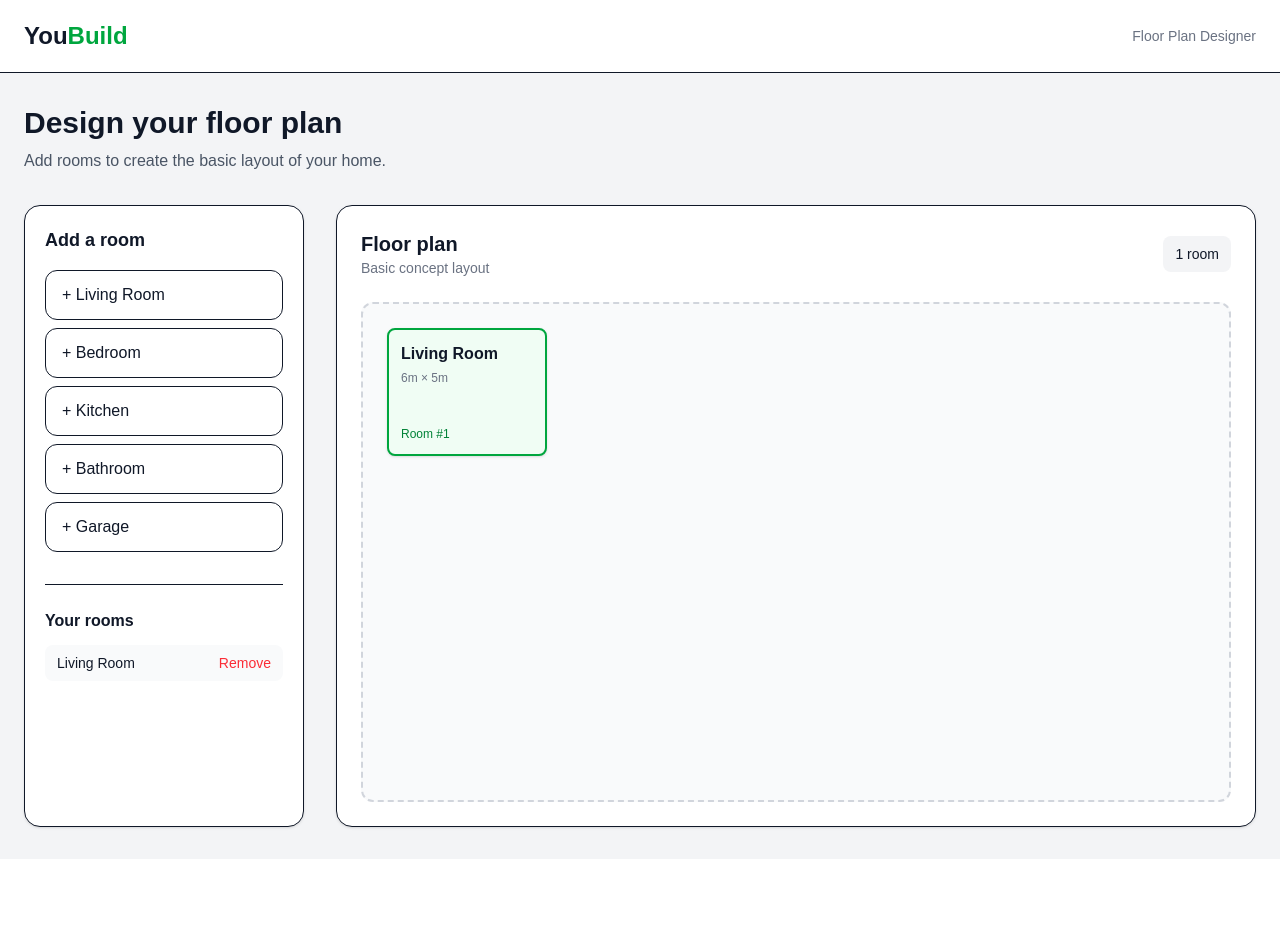
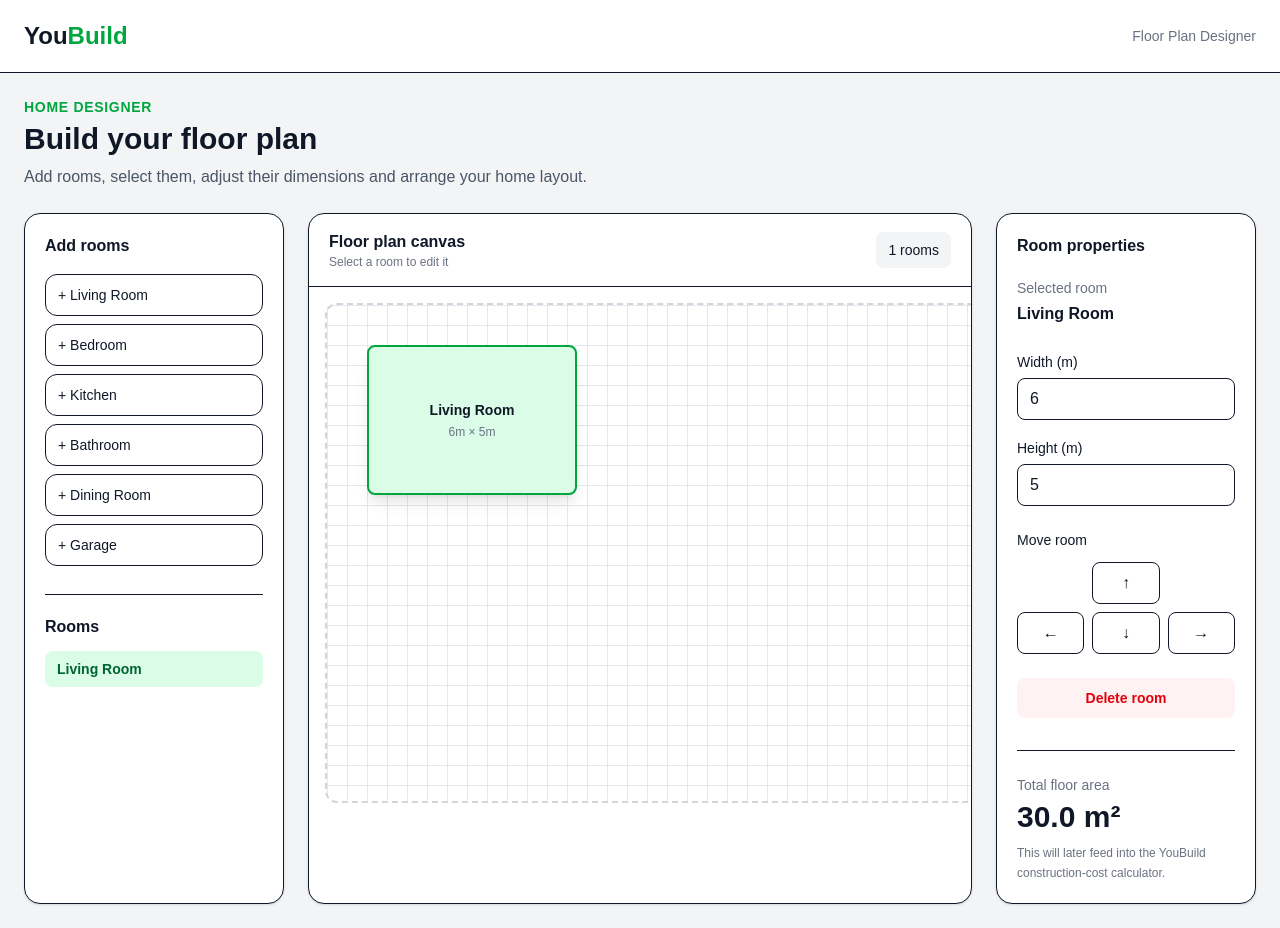
Before and after one commit to moitaleldere-alt/Youbuild-, a Next.js app: page /designer/floorplan in a window 1280 px wide. Before the commit the page ends 859 px from the top, so only its background shows below. Built offline with nearby package versions, Linux system fonts and the light colour scheme.

Commit message:
upgrade interactive floor plan

```diff
--- a/app/designer/floorplan/page.tsx
+++ b/app/designer/floorplan/page.tsx
@@ -7,9 +7,18 @@ type Room = {
   name: string;
   width: number;
   height: number;
+  x: number;
+  y: number;
 };
 
-const roomTypes = ["Living Room", "Bedroom", "Kitchen", "Bathroom", "Garage"];
+const roomTypes = [
+  "Living Room",
+  "Bedroom",
+  "Kitchen",
+  "Bathroom",
+  "Dining Room",
+  "Garage",
+];
 
 export default function FloorPlanPage() {
   const [rooms, setRooms] = useState<Room[]>([
@@ -18,8 +27,14 @@ export default function FloorPlanPage() {
       name: "Living Room",
       width: 6,
       height: 5,
+      x: 40,
+      y: 40,
     },
   ]);
+
+  const [selectedId, setSelectedId] = useState<number | null>(1);
+
+  const selectedRoom = rooms.find((room) => room.id === selectedId);
 
   function addRoom(name: string) {
     const newRoom: Room = {
@@ -27,110 +42,308 @@ export default function FloorPlanPage() {
       name,
       width: 4,
       height: 4,
+      x: 80 + rooms.length * 20,
+      y: 80 + rooms.length * 20,
     };
 
-    setRooms([...rooms, newRoom]);
+    setRooms((current) => [...current, newRoom]);
+    setSelectedId(newRoom.id);
   }
 
   function removeRoom(id: number) {
-    setRooms(rooms.filter((room) => room.id !== id));
+    setRooms((current) => current.filter((room) => room.id !== id));
+
+    if (selectedId === id) {
+      setSelectedId(null);
     }
+  }
+
+  function updateSelectedRoom(
+    property: "width" | "height",
+    value: number
+  ) {
+    if (!selectedId) return;
+
+    setRooms((current) =>
+      current.map((room) =>
+        room.id === selectedId
+          ? {
+              ...room,
+              [property]: Math.max(2, value),
+            }
+          : room
+      )
+    );
+  }
+
+  function moveSelected(dx: number, dy: number) {
+    if (!selectedId) return;
+
+    setRooms((current) =>
+      current.map((room) =>
+        room.id === selectedId
+          ? {
+              ...room,
+              x: Math.max(0, Math.min(600, room.x + dx)),
+              y: Math.max(0, Math.min(420, room.y + dy)),
+            }
+          : room
+      )
+    );
+  }
+
+  const totalArea = rooms.reduce(
+    (total, room) => total + room.width * room.height,
+    0
+  );
 
   return (
     <main className="min-h-screen bg-gray-100 text-gray-900">
+      {/* Header */}
       <header className="border-b bg-white">
         <div className="mx-auto flex max-w-7xl items-center justify-between px-6 py-5">
           <a href="/" className="text-2xl font-bold">
             You<span className="text-green-600">Build</span>
           </a>
 
-          <span className="text-sm text-gray-500">Floor Plan Designer</span>
+          <div className="text-sm text-gray-500">
+            Floor Plan Designer
+          </div>
         </div>
       </header>
 
-      <section className="mx-auto max-w-7xl px-6 py-8">
-        <h1 className="text-3xl font-bold">Design your floor plan</h1>
-
-        <p className="mt-2 text-gray-600">
-          Add rooms to create the basic layout of your home.
+      {/* Main */}
+      <section className="mx-auto max-w-7xl px-4 py-6 sm:px-6">
+        <div className="mb-6">
+          <p className="text-sm font-semibold uppercase tracking-wider text-green-600">
+            Home Designer
           </p>
 
-        <div className="mt-8 grid gap-8 lg:grid-cols-[280px_1fr]">
-          {/* Room controls */}
+          <h1 className="mt-1 text-3xl font-bold">
+            Build your floor plan
+          </h1>
+
+          <p className="mt-2 max-w-2xl text-gray-600">
+            Add rooms, select them, adjust their dimensions and arrange your
+            home layout.
+          </p>
+        </div>
+
+        <div className="grid gap-6 lg:grid-cols-[260px_1fr_260px]">
+          {/* Left panel */}
           <aside className="rounded-2xl border bg-white p-5 shadow-sm">
-            <h2 className="text-lg font-semibold">Add a room</h2>
+            <h2 className="font-semibold">Add rooms</h2>
 
             <div className="mt-4 space-y-2">
               {roomTypes.map((room) => (
                 <button
                   key={room}
                   onClick={() => addRoom(room)}
-                  className="w-full rounded-xl border px-4 py-3 text-left font-medium hover:border-green-600 hover:bg-green-50"
+                  className="w-full rounded-xl border px-3 py-2.5 text-left text-sm font-medium transition hover:border-green-600 hover:bg-green-50"
                 >
                   + {room}
                 </button>
               ))}
             </div>
 
-            <div className="mt-8 border-t pt-6">
-              <h2 className="font-semibold">Your rooms</h2>
+            <div className="mt-7 border-t pt-5">
+              <h2 className="font-semibold">Rooms</h2>
 
               <div className="mt-3 space-y-2">
                 {rooms.map((room) => (
-                  <div
+                  <button
                     key={room.id}
-                    className="flex items-center justify-between rounded-lg bg-gray-50 px-3 py-2 text-sm"
+                    onClick={() => setSelectedId(room.id)}
+                    className={`w-full rounded-lg px-3 py-2 text-left text-sm ${
+                      selectedId === room.id
+                        ? "bg-green-100 font-semibold text-green-800"
+                        : "bg-gray-50 hover:bg-gray-100"
+                    }`}
                   >
-                    <span>{room.name}</span>
-
-                    <button
-                      onClick={() => removeRoom(room.id)}
-                      className="text-red-500 hover:text-red-700"
-                    >
-                      Remove
+                    {room.name}
                   </button>
-                  </div>
                 ))}
               </div>
             </div>
           </aside>
 
-          {/* Floor plan */}
-          <section className="min-h-[600px] rounded-2xl border bg-white p-6 shadow-sm">
-            <div className="mb-6 flex items-center justify-between">
+          {/* Canvas */}
+          <section className="overflow-hidden rounded-2xl border bg-white shadow-sm">
+            <div className="flex items-center justify-between border-b px-5 py-4">
               <div>
-                <h2 className="text-xl font-semibold">Floor plan</h2>
-                <p className="text-sm text-gray-500">
-                  Basic concept layout
+                <h2 className="font-semibold">Floor plan canvas</h2>
+                <p className="text-xs text-gray-500">
+                  Select a room to edit it
                 </p>
               </div>
 
-              <span className="rounded-lg bg-gray-100 px-3 py-2 text-sm">
-                {rooms.length} room{rooms.length === 1 ? "" : "s"}
-              </span>
+              <div className="rounded-lg bg-gray-100 px-3 py-2 text-sm font-medium">
+                {rooms.length} rooms
+              </div>
             </div>
 
-            <div className="flex min-h-[500px] flex-wrap items-start gap-3 rounded-xl border-2 border-dashed border-gray-300 bg-gray-50 p-6">
-              {rooms.map((room) => (
+            <div className="overflow-auto p-4">
               <div
+                className="relative min-h-[500px] min-w-[700px] overflow-hidden rounded-xl border-2 border-dashed border-gray-300"
+                style={{
+                  backgroundImage:
+                    "linear-gradient(#e5e7eb 1px, transparent 1px), linear-gradient(90deg, #e5e7eb 1px, transparent 1px)",
+                  backgroundSize: "20px 20px",
+                }}
+              >
+                {rooms.map((room) => {
+                  const isSelected = room.id === selectedId;
+
+                  return (
+                    <button
                       key={room.id}
-                  className="flex h-32 w-40 flex-col justify-between rounded-lg border-2 border-green-600 bg-green-50 p-3 shadow-sm"
+                      onClick={() => setSelectedId(room.id)}
+                      className={`absolute flex flex-col items-center justify-center rounded-lg border-2 text-center transition ${
+                        isSelected
+                          ? "border-green-600 bg-green-100 shadow-lg"
+                          : "border-gray-500 bg-white hover:border-green-500"
+                      }`}
+                      style={{
+                        left: room.x,
+                        top: room.y,
+                        width: room.width * 35,
+                        height: room.height * 30,
+                      }}
                     >
-                  <div>
-                    <p className="font-semibold">{room.name}</p>
+                      <span className="text-sm font-semibold">
+                        {room.name}
+                      </span>
 
-                    <p className="mt-1 text-xs text-gray-500">
+                      <span className="mt-1 text-xs text-gray-500">
                         {room.width}m × {room.height}m
+                      </span>
+                    </button>
+                  );
+                })}
+              </div>
+            </div>
+          </section>
+
+          {/* Right panel */}
+          <aside className="rounded-2xl border bg-white p-5 shadow-sm">
+            <h2 className="font-semibold">Room properties</h2>
+
+            {selectedRoom ? (
+              <>
+                <div className="mt-5">
+                  <p className="text-sm text-gray-500">Selected room</p>
+
+                  <p className="mt-1 font-semibold">
+                    {selectedRoom.name}
                   </p>
                 </div>
 
-                  <span className="text-xs text-green-700">
-                    Room #{room.id}
+                <div className="mt-6 space-y-4">
+                  <label className="block">
+                    <span className="text-sm font-medium">
+                      Width (m)
                     </span>
+
+                    <input
+                      type="number"
+                      min="2"
+                      value={selectedRoom.width}
+                      onChange={(e) =>
+                        updateSelectedRoom(
+                          "width",
+                          Number(e.target.value)
+                        )
+                      }
+                      className="mt-1 w-full rounded-lg border px-3 py-2"
+                    />
+                  </label>
+
+                  <label className="block">
+                    <span className="text-sm font-medium">
+                      Height (m)
+                    </span>
+
+                    <input
+                      type="number"
+                      min="2"
+                      value={selectedRoom.height}
+                      onChange={(e) =>
+                        updateSelectedRoom(
+                          "height",
+                          Number(e.target.value)
+                        )
+                      }
+                      className="mt-1 w-full rounded-lg border px-3 py-2"
+                    />
+                  </label>
                 </div>
-              ))}
+
+                <div className="mt-6">
+                  <p className="text-sm font-medium">
+                    Move room
+                  </p>
+
+                  <div className="mt-3 grid grid-cols-3 gap-2">
+                    <div />
+                    <button
+                      onClick={() => moveSelected(0, -20)}
+                      className="rounded-lg border py-2 hover:bg-gray-50"
+                    >
+                      ↑
+                    </button>
+                    <div />
+
+                    <button
+                      onClick={() => moveSelected(-20, 0)}
+                      className="rounded-lg border py-2 hover:bg-gray-50"
+                    >
+                      ←
+                    </button>
+
+                    <button
+                      onClick={() => moveSelected(0, 20)}
+                      className="rounded-lg border py-2 hover:bg-gray-50"
+                    >
+                      ↓
+                    </button>
+
+                    <button
+                      onClick={() => moveSelected(20, 0)}
+                      className="rounded-lg border py-2 hover:bg-gray-50"
+                    >
+                      →
+                    </button>
                   </div>
-          </section>
+                </div>
+
+                <button
+                  onClick={() => removeRoom(selectedRoom.id)}
+                  className="mt-6 w-full rounded-lg bg-red-50 px-4 py-2.5 text-sm font-semibold text-red-600 hover:bg-red-100"
+                >
+                  Delete room
+                </button>
+              </>
+            ) : (
+              <p className="mt-5 text-sm leading-6 text-gray-500">
+                Select a room on the canvas to edit its properties.
+              </p>
+            )}
+
+            <div className="mt-8 border-t pt-6">
+              <p className="text-sm text-gray-500">
+                Total floor area
+              </p>
+
+              <p className="mt-1 text-3xl font-bold">
+                {totalArea.toFixed(1)} m²
+              </p>
+
+              <p className="mt-2 text-xs leading-5 text-gray-500">
+                This will later feed into the YouBuild construction-cost
+                calculator.
+              </p>
+            </div>
+          </aside>
         </div>
       </section>
     </main>
```
Lines whose indentation alone changed are shown as unchanged.
